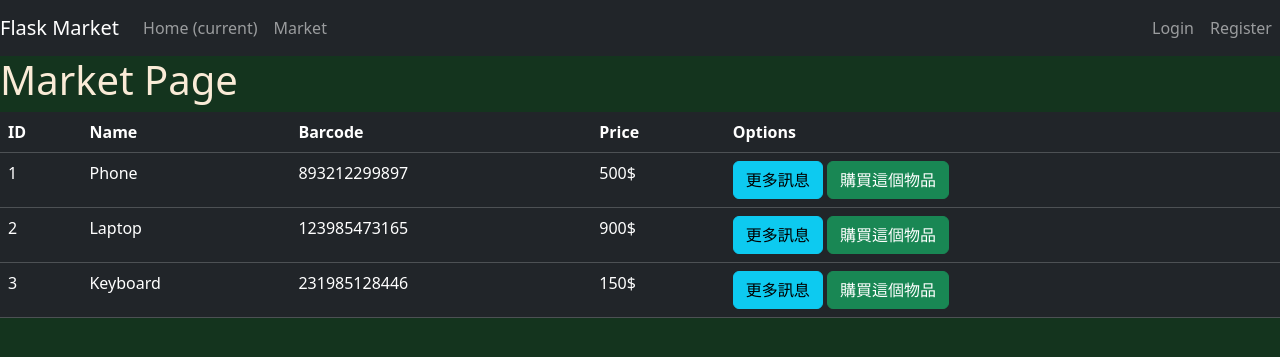
After one commit to cgit6/flask_app_market, a Flask app: page /market in a window 1280 px wide. The commit adds this page. Shown: the top 357 px of the page. Run offline with Flask 3, Linux system fonts and the light colour scheme.

Commit message:
update html

```diff
--- a/app.py
+++ b/app.py
@@ -10,3 +10,12 @@ def home_page():
 # @app.route("/about/<string:name>")
 # def abiut_page(name):
 #     print(name)
+
+@app.route('/market')
+def market_page():
+    items = [
+        {'id': 1, 'name': 'Phone', 'barcode': '893212299897', 'price': 500},
+        {'id': 2, 'name': 'Laptop', 'barcode': '123985473165', 'price': 900},
+        {'id': 3, 'name': 'Keyboard', 'barcode': '231985128446', 'price': 150}
+    ]
+    return render_template('market.html', items=items)
--- /dev/null
+++ b/static/css/style.css
@@ -0,0 +1,4 @@
+body {
+  background-color: rgb(20, 52, 30);
+  color: antiquewhite;
+}
--- /dev/null
+++ b/templates/market.html
@@ -0,0 +1,97 @@
+<!DOCTYPE html>
+<html lang="en">
+  <head>
+    <meta charset="utf-8" />
+    <meta name="viewport" content="width=device-width, initial-scale=1" />
+    <title>Market Home</title>
+    <link
+      href="https://cdn.jsdelivr.net/npm/bootstrap@5.3.3/dist/css/bootstrap.min.css"
+      rel="stylesheet"
+      integrity="sha384-QWTKZyjpPEjISv5WaRU9OFeRpok6YctnYmDr5pNlyT2bRjXh0JMhjY6hW+ALEwIH"
+      crossorigin="anonymous"
+    />
+    <!-- 樣式 -->
+    <link
+      rel="stylesheet"
+      href="{{url_for('static', filename='css/style.css') }}"
+    />
+  </head>
+  <body>
+    <nav class="navbar navbar-expand-md navbar-dark bg-dark">
+      <a class="navbar-brand" href="#">Flask Market</a>
+      <button
+        class="navbar-toggler"
+        type="button"
+        data-toggle="collapse"
+        data-target="#navbarNav"
+      >
+        <span class="navbar-toggler-icon"></span>
+      </button>
+      <div class="collapse navbar-collapse" id="navbarNav">
+        <!-- me-auto 控制了布局 -->
+        <ul class="navbar-nav me-auto">
+          <li class="nav-item active">
+            <a class="nav-link" href="#"
+              >Home <span class="sr-only">(current)</span></a
+            >
+          </li>
+          <li class="nav-item">
+            <a class="nav-link" href="#">Market</a>
+          </li>
+        </ul>
+        <!-- ms-auto 控制了布局 -->
+        <ul class="navbar-nav ms-auto">
+          <!-- 登入 -->
+          <li class="nav-item">
+            <a class="nav-link" href="#">Login</a>
+          </li>
+          <!-- 註冊 -->
+          <li class="nav-item">
+            <a class="nav-link" href="#">Register</a>
+          </li>
+        </ul>
+      </div>
+    </nav>
+    <!-- 商品資訊?? -->
+    <h1>Market Page</h1>
+    <table class="table table-hover table-dark">
+      <thead>
+        <tr>
+          <!-- 表頭訊息 -->
+          <th scope="col">ID</th>
+          <th scope="col">Name</th>
+          <th scope="col">Barcode</th>
+          <th scope="col">Price</th>
+          <th scope="col">Options</th>
+        </tr>
+      </thead>
+      <tbody>
+        <!-- Your rows inside the table HERE: -->
+        {% for item in items %}
+        <tr>
+          <td>{{ item.id }}</td>
+          <td>{{ item.name }}</td>
+          <td>{{ item.barcode }}</td>
+          <td>{{ item.price }}$</td>
+          <td>
+            <!-- 控制按鈕 -->
+            <button class="btn btn-outline btn-info">更多訊息</button>
+            <button class="btn btn-outline btn-success">購買這個物品</button>
+          </td>
+        </tr>
+        {% endfor %}
+      </tbody>
+    </table>
+
+    <script
+      src="https://cdn.jsdelivr.net/npm/@popperjs/core@2.11.8/dist/umd/popper.min.js"
+      integrity="sha384-I7E8VVD/ismYTF4hNIPjVp/Zjvgyol6VFvRkX/vR+Vc4jQkC+hVqc2pM8ODewa9r"
+      crossorigin="anonymous"
+    ></script>
+    <script
+      src="https://cdn.jsdelivr.net/npm/bootstrap@5.3.3/dist/js/bootstrap.min.js"
+      integrity="sha384-0pUGZvbkm6XF6gxjEnlmuGrJXVbNuzT9qBBavbLwCsOGabYfZo0T0to5eqruptLy"
+      crossorigin="anonymous"
+    ></script>
+  </body>
+</html>
```
Also changed, not shown: templates/base.html (added, +85 -0 lines), templates/home.html (+1 -65 lines), 1 other file.
